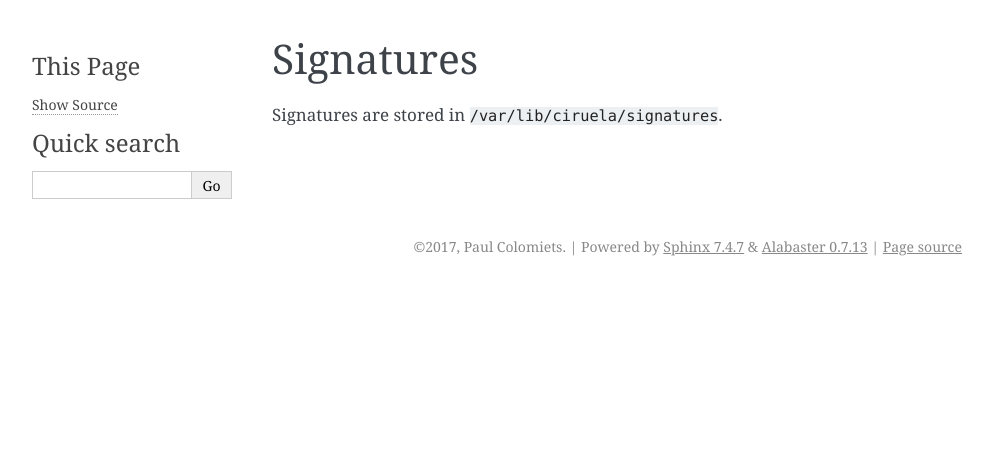
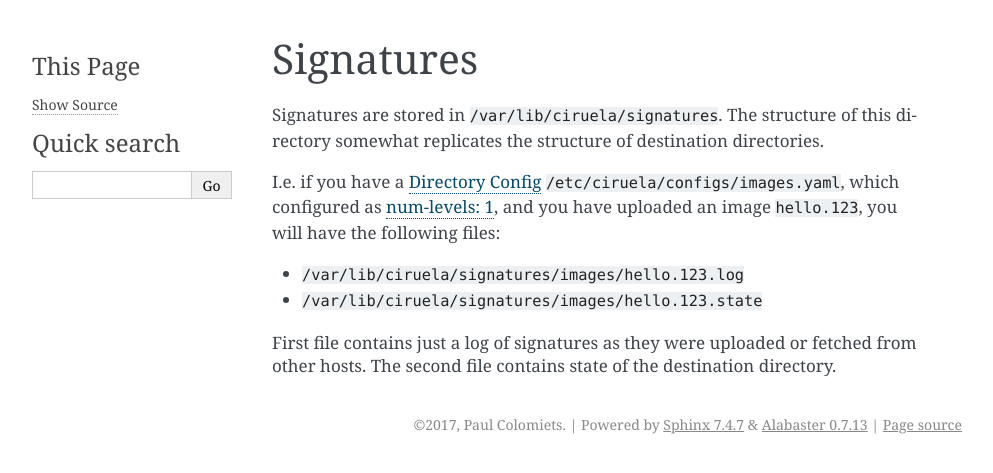
Before and after one commit to tailhook/ciruela, a Sphinx documentation site: the page built from doc/database/signatures.rst, in a window 1280 px wide. Shown: the top 473 px of the page, without its empty margins (148-1141 px from the left). Built offline with Sphinx 7.4.7, drawn with Linux system fonts in a browser that asks for light colours.

Commit message:
More docs added

```diff
--- a/doc/config/directory.rst
+++ b/doc/config/directory.rst
@@ -1,3 +1,5 @@
+.. _directory-config:
+
 ================
 Directory Config
 ================
@@ -56,6 +58,7 @@ alias and anchor.
 
 .. index:: pair: num-levels; Directory Config
 .. describe:: num-levels
+.. _num-levels:
 
    (required) Number of levels of subdirectories to accept. Zero means no
    subdirectory, meaning the directory has to be atomically uploaded as
--- a/doc/database/signatures.rst
+++ b/doc/database/signatures.rst
@@ -2,4 +2,15 @@
 Signatures
 ==========
 
-Signatures are stored in ``/var/lib/ciruela/signatures``.
+Signatures are stored in ``/var/lib/ciruela/signatures``. The structure of
+this directory somewhat replicates the structure of destination directories.
+
+I.e. if you have a :ref:`directory-config` ``/etc/ciruela/configs/images.yaml``,
+which configured as :ref:`num-levels: 1<num-levels>`, and you have uploaded an
+image ``hello.123``, you will have the following files:
+
+* ``/var/lib/ciruela/signatures/images/hello.123.log``
+* ``/var/lib/ciruela/signatures/images/hello.123.state``
+
+First file contains just a log of signatures as they were uploaded or fetched
+from other hosts. The second file contains state of the destination directory.
```
